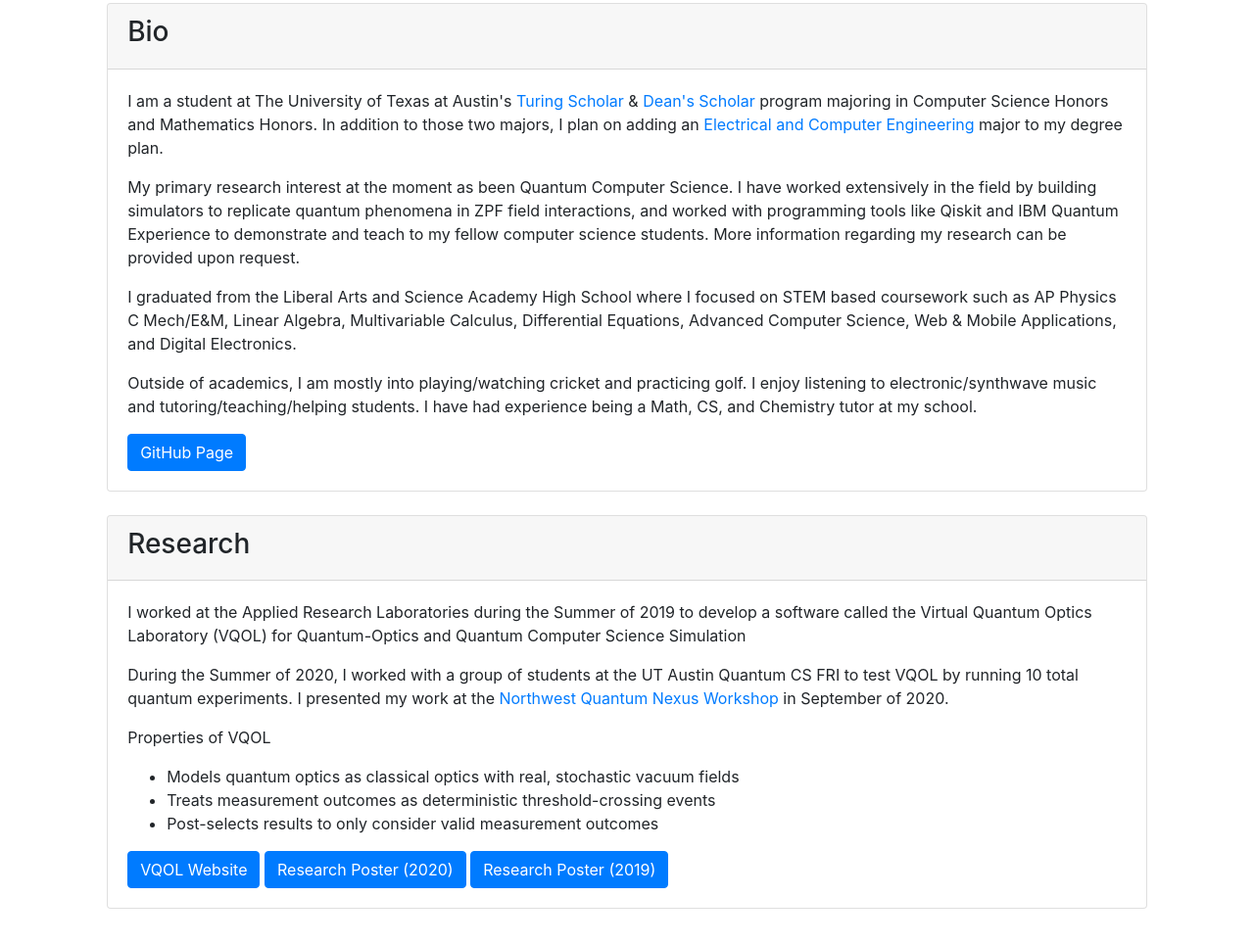
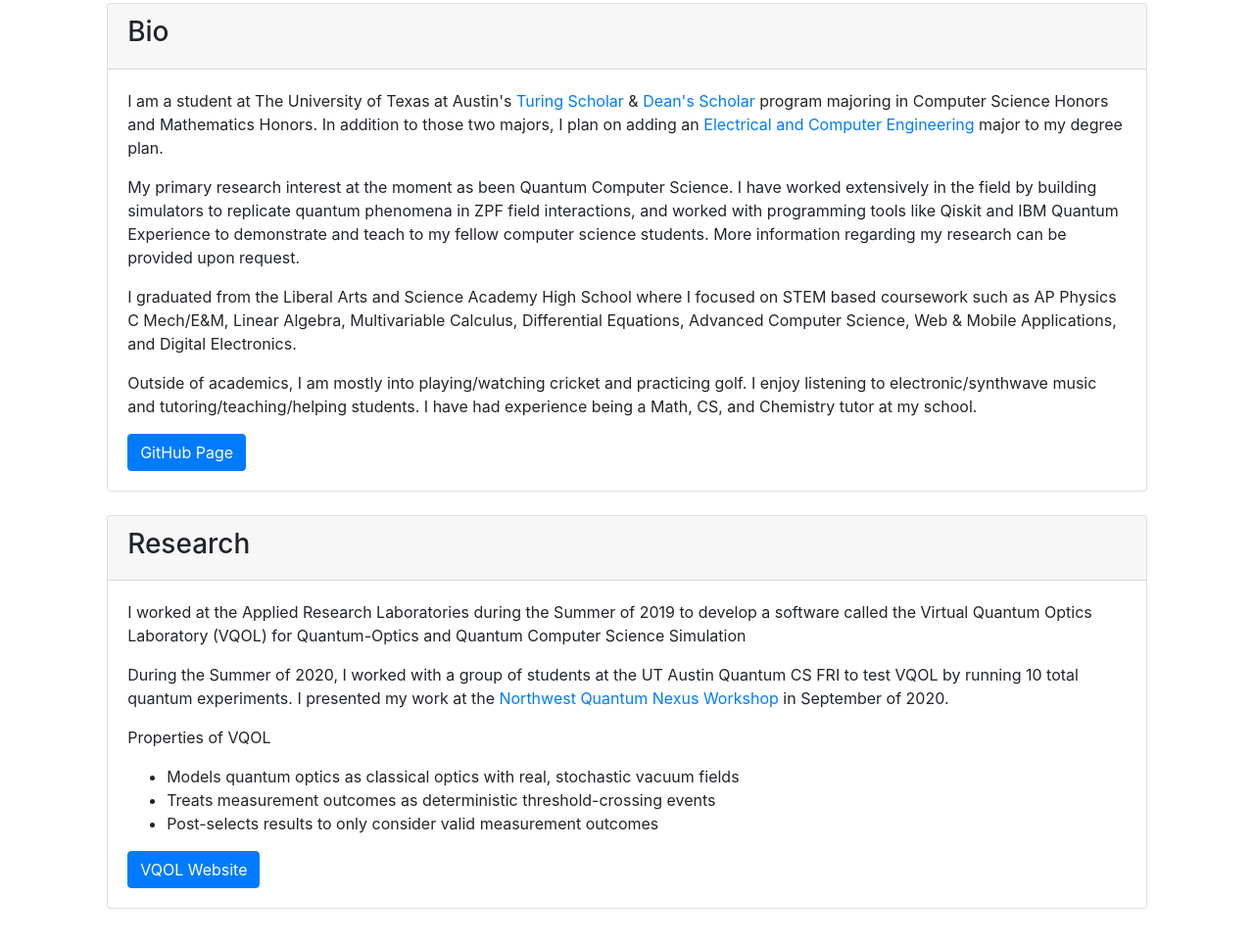
Before and after one commit to ParthS94/ParthShroff.github.io, a plain HTML site: page index.html in a window 1280 px wide. Shown: the part 407-1371 px from the top of the page at 98% size. Drawn offline with nearby package versions, Linux system fonts and the light colour scheme.

Commit message:
Changes to reserach

```diff
--- a/index.html
+++ b/index.html
@@ -75,8 +75,6 @@
           <li>Post-selects results to only consider valid measurement outcomes</li>
         </ul>
         <a href="http://www.vqol.org" class="btn btn-primary">VQOL Website</a>
-        <a href="VQOL_poster - Copy.pdf" class="btn btn-primary">Research Poster (2020)</a>
-        <a href="VQOL_poster.pdf" class="btn btn-primary">Research Poster (2019)</a>
       </div>
     </div>
   </div>
```
